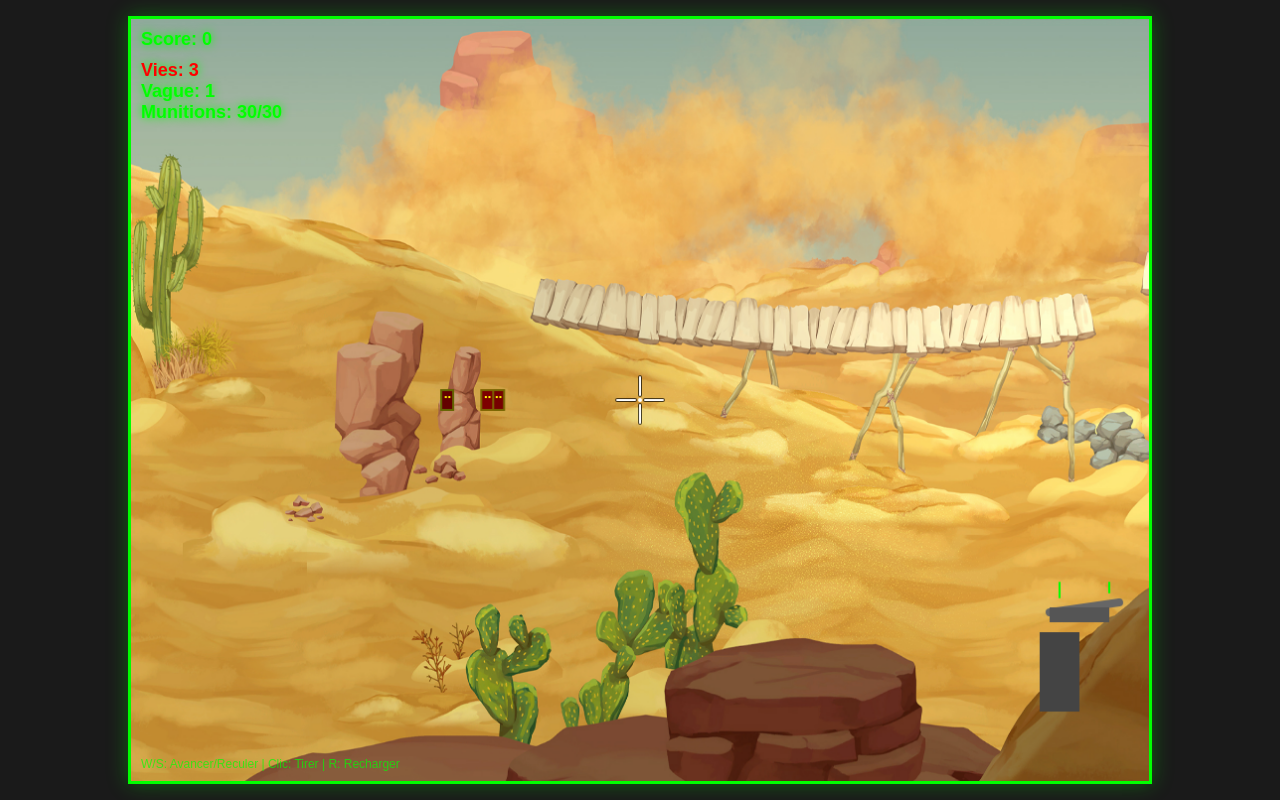
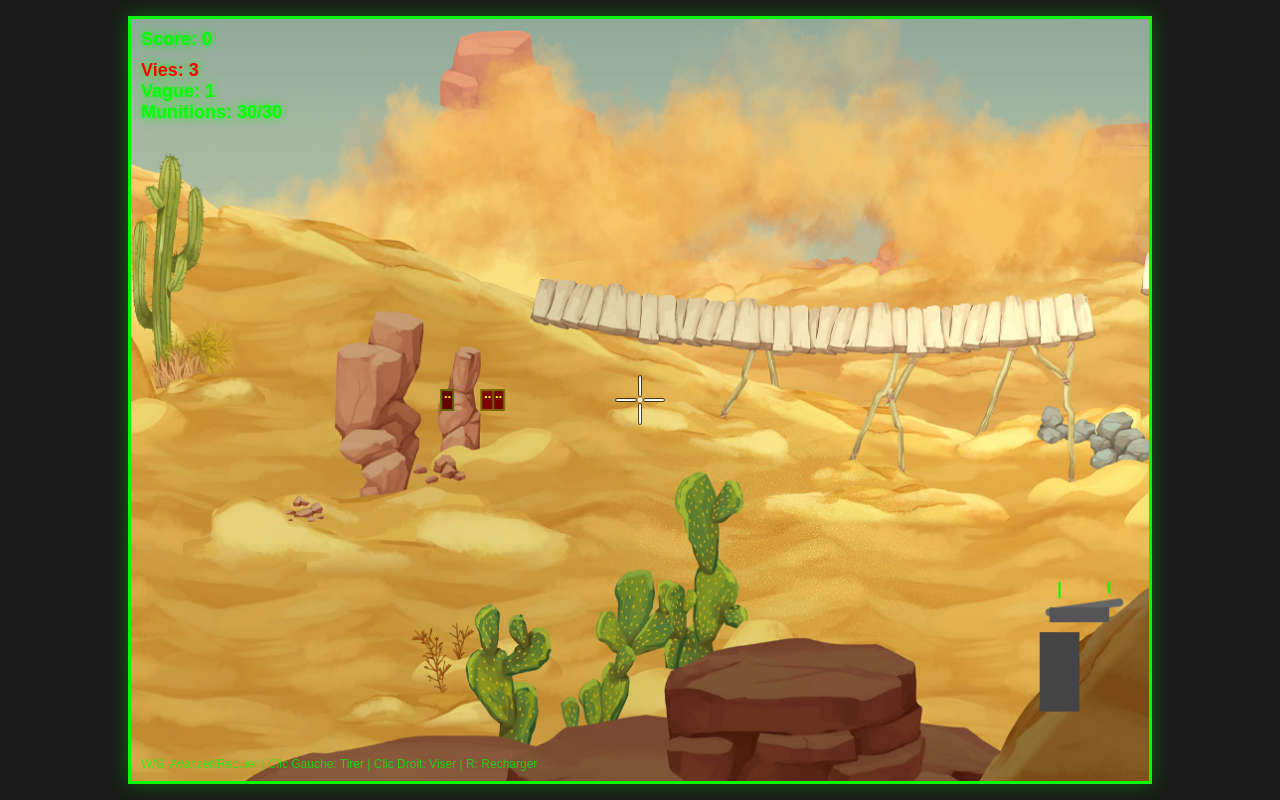
Before and after one commit to FRony76/JeuTirPerso, a plain HTML site: page index.html in a window 1280 px wide. Drawn offline with Linux system fonts and the light colour scheme.

Commit message:
Update UI instructions for left/right click controls

```diff
--- a/index.html
+++ b/index.html
@@ -116,7 +116,7 @@
             <div id="ammo">Munitions: 30/30</div>
         </div>
         <div id="instructions">
-            W/S: Avancer/Reculer | Clic: Tirer | R: Recharger
+            W/S: Avancer/Reculer | Clic Gauche: Tirer | Clic Droit: Viser | R: Recharger
         </div>
         <div id="gameOver">
             <h1>GAME OVER</h1>
```
